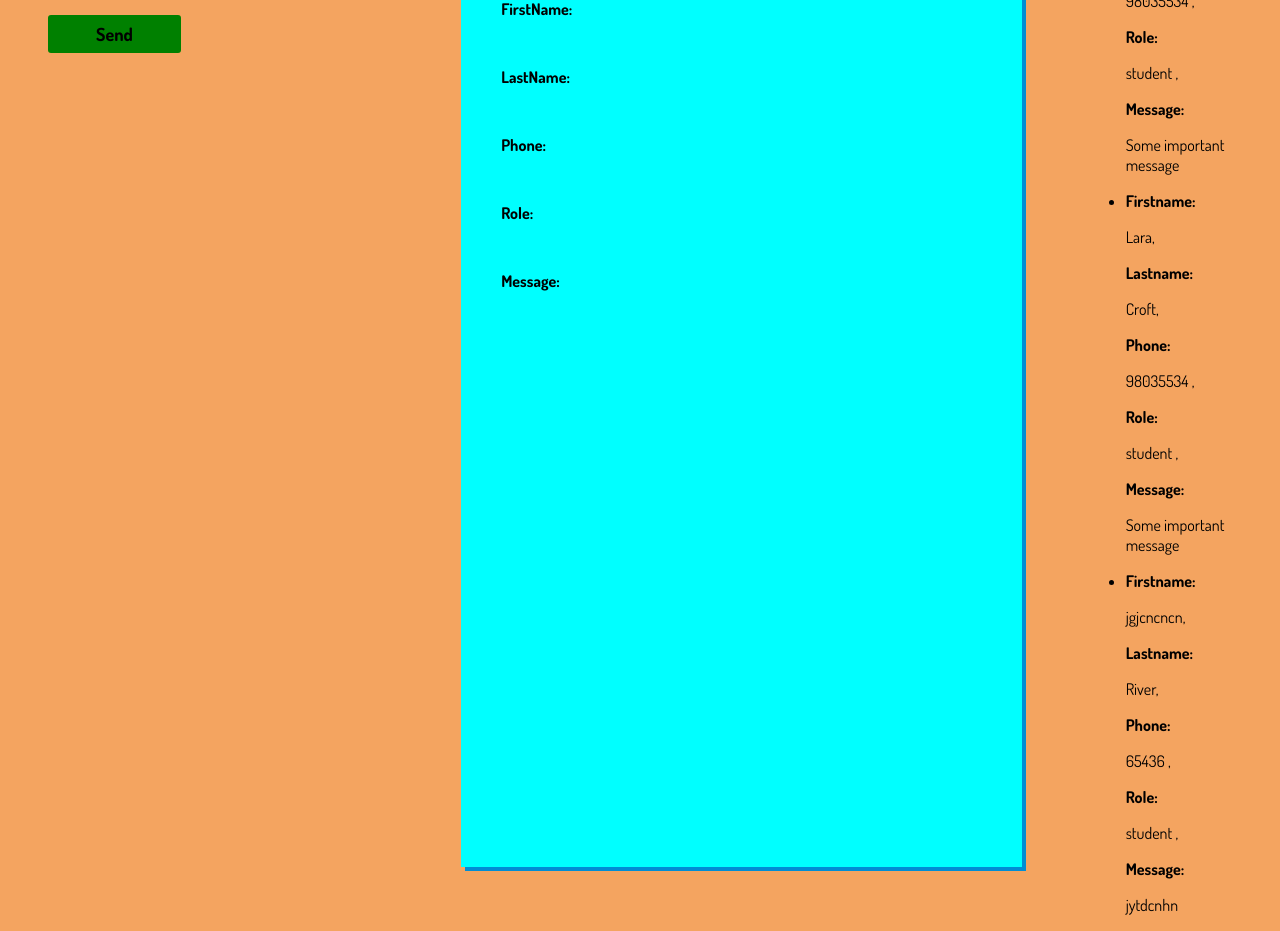
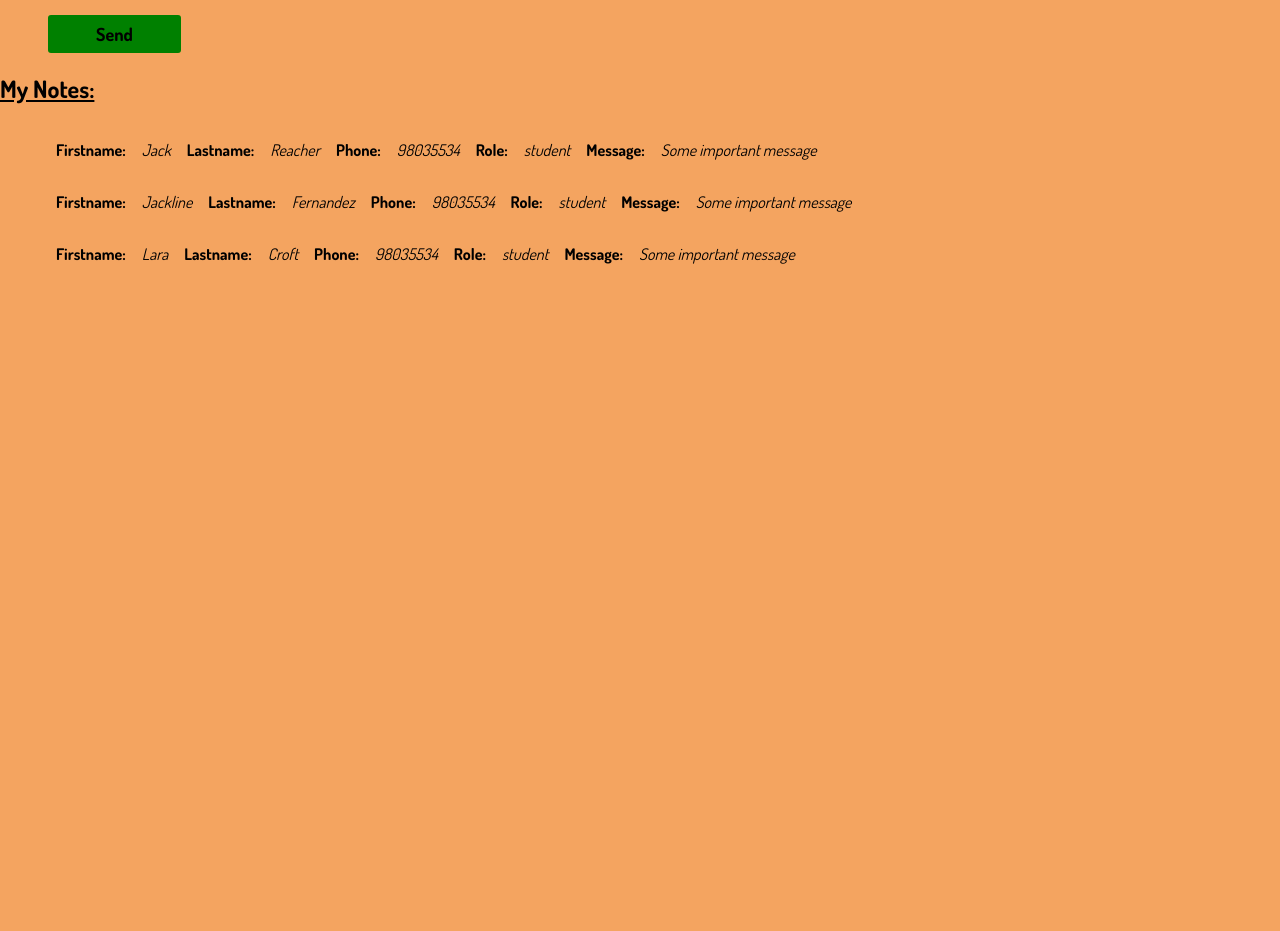
Before and after one commit to BalThapa/Notes-app, a React (Create React App) app: page / in a window 1280 px wide. Shown: the part 640-1571 px from the top of the page. After the commit the page ends 936 px from the top, so only its background shows below. Built offline with nearby package versions, Linux system fonts and the light colour scheme; data requests are answered from the project's data file.

Commit message:
some more css

```diff
--- a/db.json
+++ b/db.json
@@ -23,15 +23,8 @@
       "phone": 98035534,
       "role": "student",
       "message": "Some important message"
-    },
-    {
-      "firstname": "jgjcncncn",
-      "lastname": "River",
-      "phone": "65436",
-      "role": "student",
-      "message": "jytdcnhn",
-      "id": 4
     }
+
   ],
   "comments": [
     {
--- a/src/App.js
+++ b/src/App.js
@@ -58,6 +58,7 @@ class App extends Component {
         role: " ",
         message: " ",
       },
+      data: [],
     });
     axios
       .get("http://localhost:4001/posts/")
@@ -66,6 +67,7 @@ class App extends Component {
 
   render() {
     return (
+      <div>
         <div className="app">
           <Form submit={this.modalHandler} changeHandler={this.changeHandler} />
 
@@ -90,8 +92,10 @@ class App extends Component {
             message={this.state.message}*/
             />
           )}
-
+        </div>
+        <div className="post">
           <Posts data={this.state.data} />
+        </div>
       </div>
     );
   }
--- a/src/components/posts.jsx
+++ b/src/components/posts.jsx
@@ -5,7 +5,12 @@ const Posts = (props) => {
         <div>
         <h2>My Notes:</h2>
           <ul>
-            {props.data.map(note => <li key={note.id}><p>Firstname:</p>{note.firstname},<p>Lastname:</p>{note.lastname},<p>Phone:</p>{note.phone} ,<p>Role:</p>{note.role} ,<p>Message:</p>{note.message}</li>
+            {props.data.map(note => <li key={note.id}>
+                <p>Firstname:<span>{note.firstname}</span></p>
+                <p>Lastname:<span>{note.lastname}</span></p>
+                 <p>Phone:<span>{note.phone}</span></p>
+                 <p>Role:<span>{note.role}</span></p>
+                 <p>Message:<span>{note.message}</span></p></li>
             )}
             </ul>
 
--- a/src/index.css
+++ b/src/index.css
@@ -45,7 +45,7 @@ h2 {
 }
 
 #send {
-  font-family: 'Dosis', sans-serif;
+font-family: 'Dosis', sans-serif;
  padding: 0.5rem;
  padding-left: 3rem;
  padding-right: 3rem;
@@ -84,11 +84,16 @@ h2 {
   border: none ;
   border-color: rgb(59, 51, 51);
   width: 500px;
+}
 
+ li {
+  display: flex;
+  margin-right: 1rem;
 }
 
 p{
   font-weight: bold;
+  margin-left: 1rem;
 }
 
 span{
```
Lines whose indentation alone changed are shown as unchanged.
